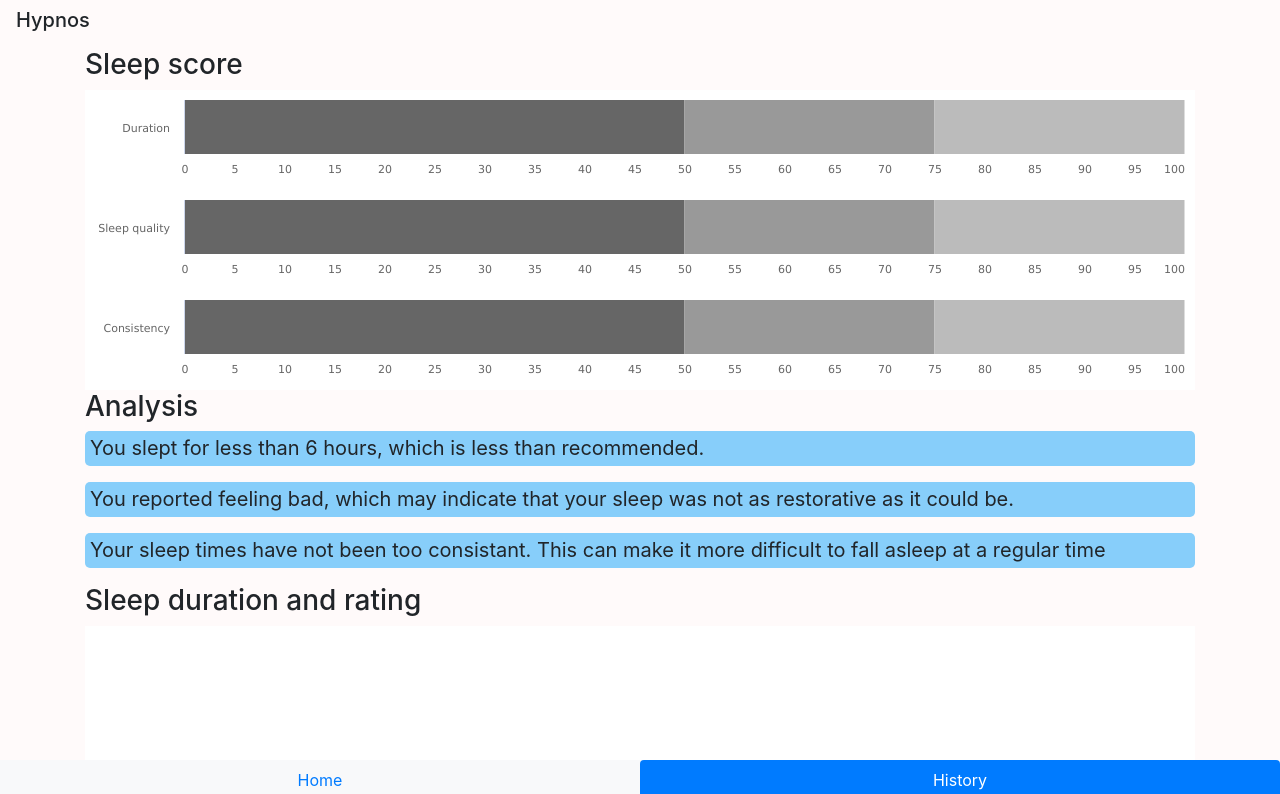
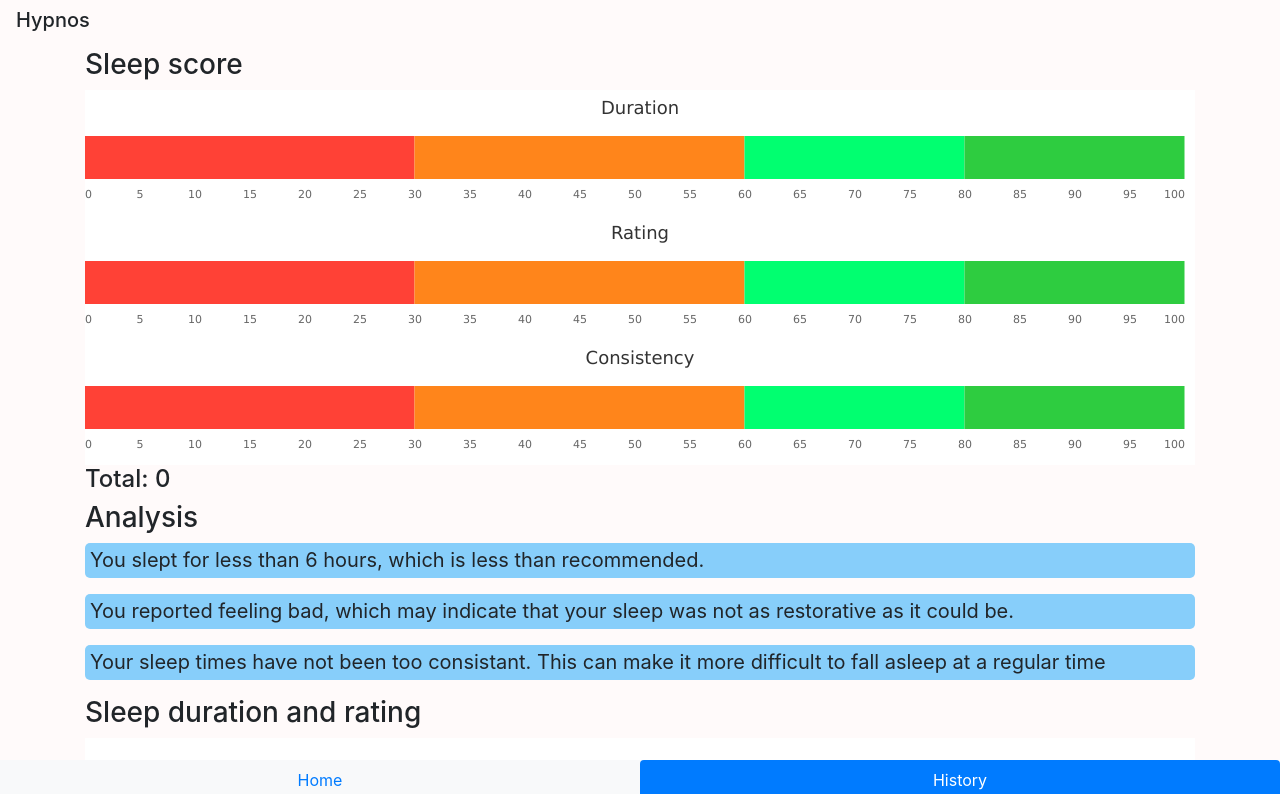
Before and after one commit to goransle/hypnos, a React (Create React App) app: page /history in a window 1280 px wide. Shown: the top 794 px of the page. Built offline with nearby package versions, Linux system fonts and the light colour scheme.

Commit message:
colours and style

```diff
--- a/src/App.css
+++ b/src/App.css
@@ -227,6 +227,11 @@ form input[type="submit"] {
   animation: saved 1s;
   animation-fill-mode: forwards;
 }
+
+.gauge .hc-cat-title {
+  font-size: 1.25em;
+  text-align: left;
+}
 @keyframes saved {
   from {
     transform: rotate(0deg);
--- a/src/components/SleepGauge.js
+++ b/src/components/SleepGauge.js
@@ -12,35 +12,48 @@ HC_bulletGraph(Highcharts)
 
 
 export default function SleepGauge(props) {
+    var plotBands = [{
+        from: 0,
+        to: 30,
+        color: '#ff4136'
+    }, {
+        from: 30,
+        to: 60,
+        color: '#FF851B'
+    }, {
+        from: 60,
+        to: 80,
+        color: '#01FF70'
+    },
+    {
+        from: 80,
+        to: 9e9,
+        color: '#2ECC40'
+    }]
+
+    var chart = {
+        inverted: true,
+        marginLeft: 0,
+        type: 'bullet',
+        useHTML: true
+    };
+
     var durationGauge = {
-        chart: {
-            inverted: true,
-            marginLeft: 100,
-            type: 'bullet'
-        },
+        chart: chart,
         legend: {
             enabled: false
         },
         title: {
-            text: ''
+            text: "Duration"
         },
         xAxis: {
-            categories: ['<span class="hc-cat-title">Duration</span>']
+            categories: ['<span class="hc-cat-title">Duration <br/>' + props.durationScore + '</span>'],
+            labels: {
+                useHTML: true
+            }
         },
         yAxis: {
-            plotBands: [{
-                from: 0,
-                to: 50,
-                color: '#666'
-            }, {
-                from: 50,
-                to: 75,
-                color: '#999'
-            }, {
-                from: 75,
-                to: 9e9,
-                color: '#bbb'
-            }],
+            plotBands: plotBands,
             title: null,
             gridLineWidth: 0,
             max: 100
@@ -49,7 +62,8 @@ export default function SleepGauge(props) {
             data: [{
                 target: 101,
                 y: Number(props.durationScore)
-            }]
+            }],
+            color: 'blue'
         }],
         tooltip: {
             pointFormat: '<b>{point.y}</b> (of 100)'
@@ -69,34 +83,21 @@ export default function SleepGauge(props) {
         },
     };
     var ratingGauge = {
-        chart: {
-            inverted: true,
-            marginLeft: 100,
-            type: 'bullet'
-        },
+        chart: chart,
         legend: {
             enabled: false
         },
         title: {
-            text: ''
+            text: 'Rating'
         },
         xAxis: {
-            categories: ['<span class="hc-cat-title">Sleep quality</span>']
+            categories: ['<span class="hc-cat-title">Rating <br/>' + props.ratingScore + '</span>'],
+            labels: {
+                useHTML: true
+            }
         },
         yAxis: {
-            plotBands: [{
-                from: 0,
-                to: 50,
-                color: '#666'
-            }, {
-                from: 50,
-                to: 75,
-                color: '#999'
-            }, {
-                from: 75,
-                to: 9e9,
-                color: '#bbb'
-            }],
+            plotBands: plotBands,
             title: null,
             gridLineWidth: 0,
             max: 100
@@ -105,7 +106,8 @@ export default function SleepGauge(props) {
             data: [{
                 target: 101,
                 y: Number(props.ratingScore)
-            }]
+            }],
+            color: "blue"
         }],
         tooltip: {
             pointFormat: '<b>{point.y}</b> (of 100)'
@@ -126,34 +128,21 @@ export default function SleepGauge(props) {
     };
 
     var consistencyGauge = {
-        chart: {
-            inverted: true,
-            marginLeft: 100,
-            type: 'bullet'
-        },
+        chart: chart,
         legend: {
             enabled: false
         },
         title: {
-            text: ''
+            text: 'Consistency'
         },
         xAxis: {
-            categories: ['<span class="hc-cat-title">Consistency</span>']
+            categories: ['<span class="hc-cat-title">Consistency <br/>' + props.consistencyScore + '</span>'],
+            labels: {
+                useHTML: true
+            }
         },
         yAxis: {
-            plotBands: [{
-                from: 0,
-                to: 50,
-                color: '#666'
-            }, {
-                from: 50,
-                to: 75,
-                color: '#999'
-            }, {
-                from: 75,
-                to: 9e9,
-                color: '#bbb'
-            }],
+            plotBands: plotBands,
             title: null,
             gridLineWidth: 0,
             max: 100
@@ -162,7 +151,8 @@ export default function SleepGauge(props) {
             data: [{
                 target: 101,
                 y: Number(props.consistencyScore)
-            }]
+            }],
+            color: "blue"
         }],
         tooltip: {
             pointFormat: '<b>{point.y}</b> (of 100)'
@@ -182,25 +172,28 @@ export default function SleepGauge(props) {
         }
     };
 
-
+    var style = {
+        height: "125px"
+    }
 
     return (
         <div>
             <HighchartsReact
                 highcharts={Highcharts}
                 options={durationGauge}
-                containerProps={{ className: 'gauge', style: { height: "100px" } }}
+                containerProps={{ className: 'gauge', style: style }}
             />
             <HighchartsReact
                 highcharts={Highcharts}
                 options={ratingGauge}
-                containerProps={{ className: 'gauge', style: { height: "100px" } }}
+                containerProps={{ className: 'gauge', style: style }}
             />
             <HighchartsReact
                 highcharts={Highcharts}
                 options={consistencyGauge}
-                containerProps={{ className: 'gauge', style: { height: "100px" } }}
+                containerProps={{ className: 'gauge', style: style }}
             />
+            <h4>Total: {Number((Number(props.consistencyScore) + Number(props.ratingScore) + Number(props.durationScore)) / 3).toFixed(0)} </h4>
         </div>
     )
 }
```
